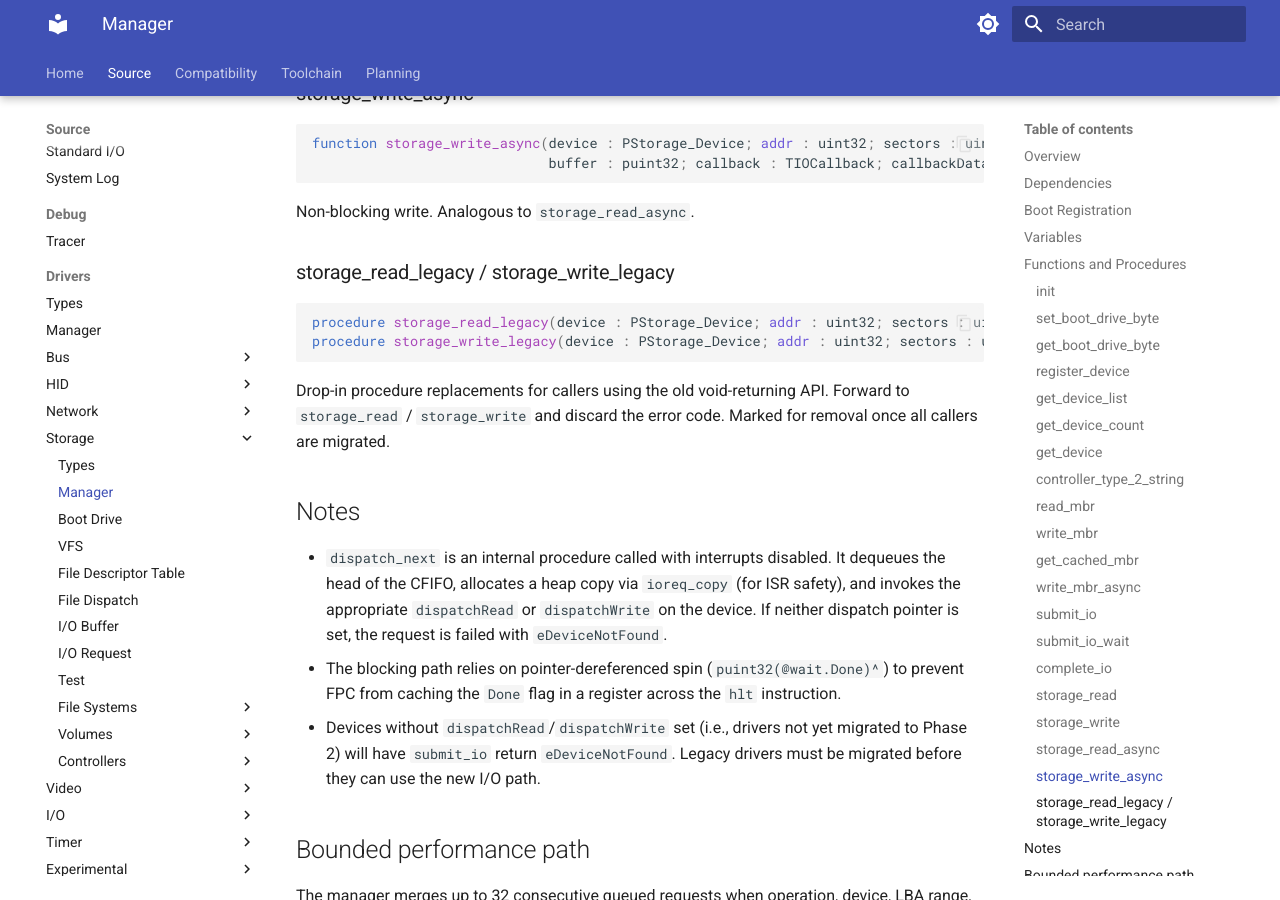
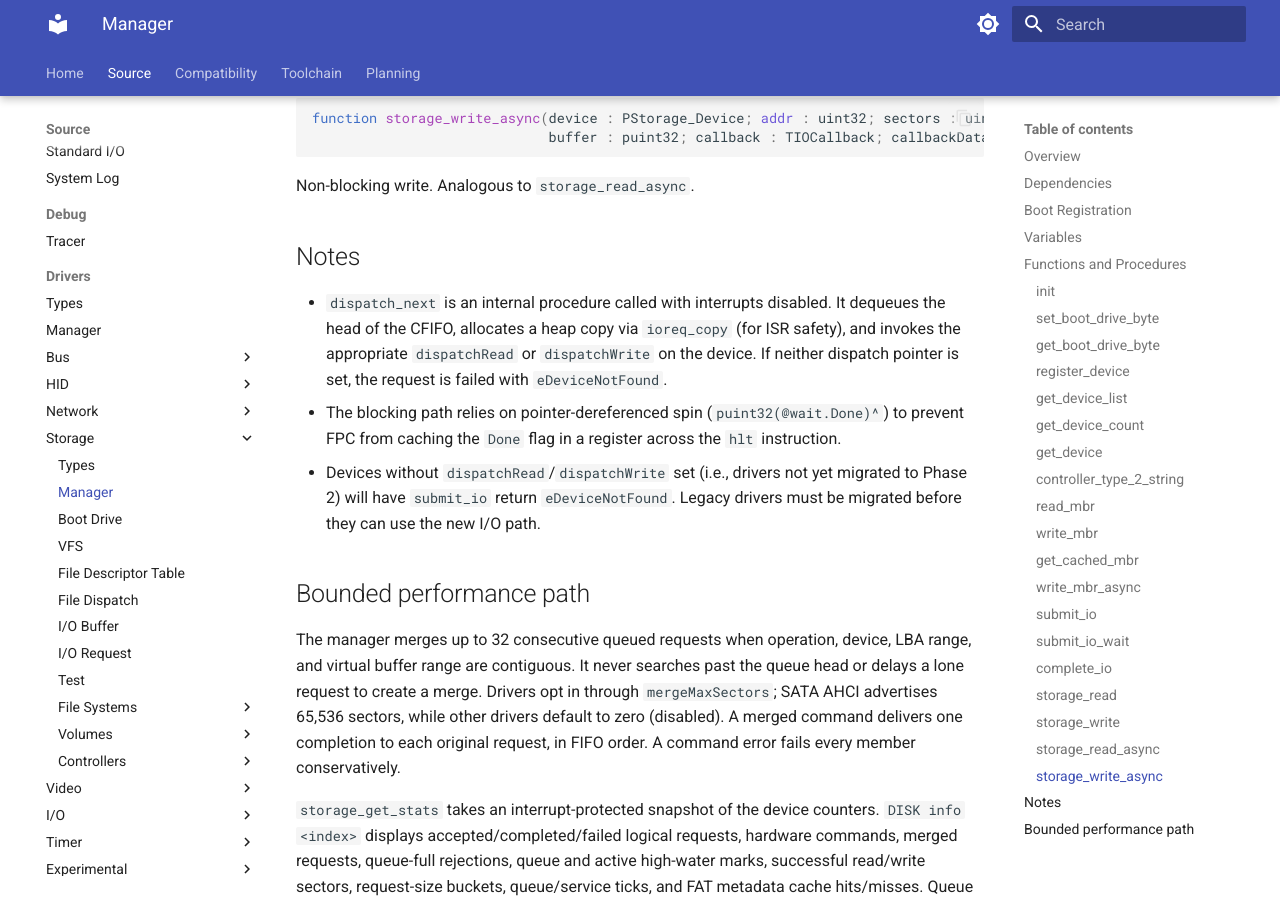
Before and after one commit to t3hn3rd/Asuro, an MkDocs documentation site: the page built from doc/src/driver/storage/driver.storage.mgr.md, in a window 1280 px wide and 900 px high, scrolled down 5405 px. Built offline with MkDocs 1.6.1 and Material for MkDocs 9.7.7, drawn with Linux system fonts in a browser that asks for light colours; some of the changed text lies outside the part shown.

Commit message:
Refactor VFS shared operations and remove unused legacy storage wrappers

````diff
--- a/doc/src/driver/storage/driver.storage.mgr.md
+++ b/doc/src/driver/storage/driver.storage.mgr.md
@@ -14,7 +14,7 @@ The I/O model operates as follows:
 - `storage_read` / `storage_write` are convenience wrappers that build a stack-local `TIORequest` and call `submit_io_wait`.
 - `storage_read_async` / `storage_write_async` build and submit a request with a caller-supplied callback, returning immediately.
 
-Legacy `storage_read_legacy` / `storage_write_legacy` procedure wrappers are retained for callers not yet migrated to the function-returning API.
+Blocking callers use `storage_read` / `storage_write` and check the returned `TError`.
 
 ## Dependencies
 
@@ -205,15 +205,6 @@ function storage_write_async(device : PStorage_Device; addr : uint32; sectors :
 
 Non-blocking write. Analogous to `storage_read_async`.
 
-### storage_read_legacy / storage_write_legacy
-
-```pascal
-procedure storage_read_legacy(device : PStorage_Device; addr : uint32; sectors : uint32; buffer : puint32);
-procedure storage_write_legacy(device : PStorage_Device; addr : uint32; sectors : uint32; buffer : puint32);
-```
-
-Drop-in procedure replacements for callers using the old void-returning API. Forward to `storage_read` / `storage_write` and discard the error code. Marked for removal once all callers are migrated.
-
 ## Notes
 
 - `dispatch_next` is an internal procedure called with interrupts disabled. It dequeues the head of the CFIFO, allocates a heap copy via `ioreq_copy` (for ISR safety), and invokes the appropriate `dispatchRead` or `dispatchWrite` on the device. If neither dispatch pointer is set, the request is failed with `eDeviceNotFound`.
````
Also changed, not shown: 2 other files.
